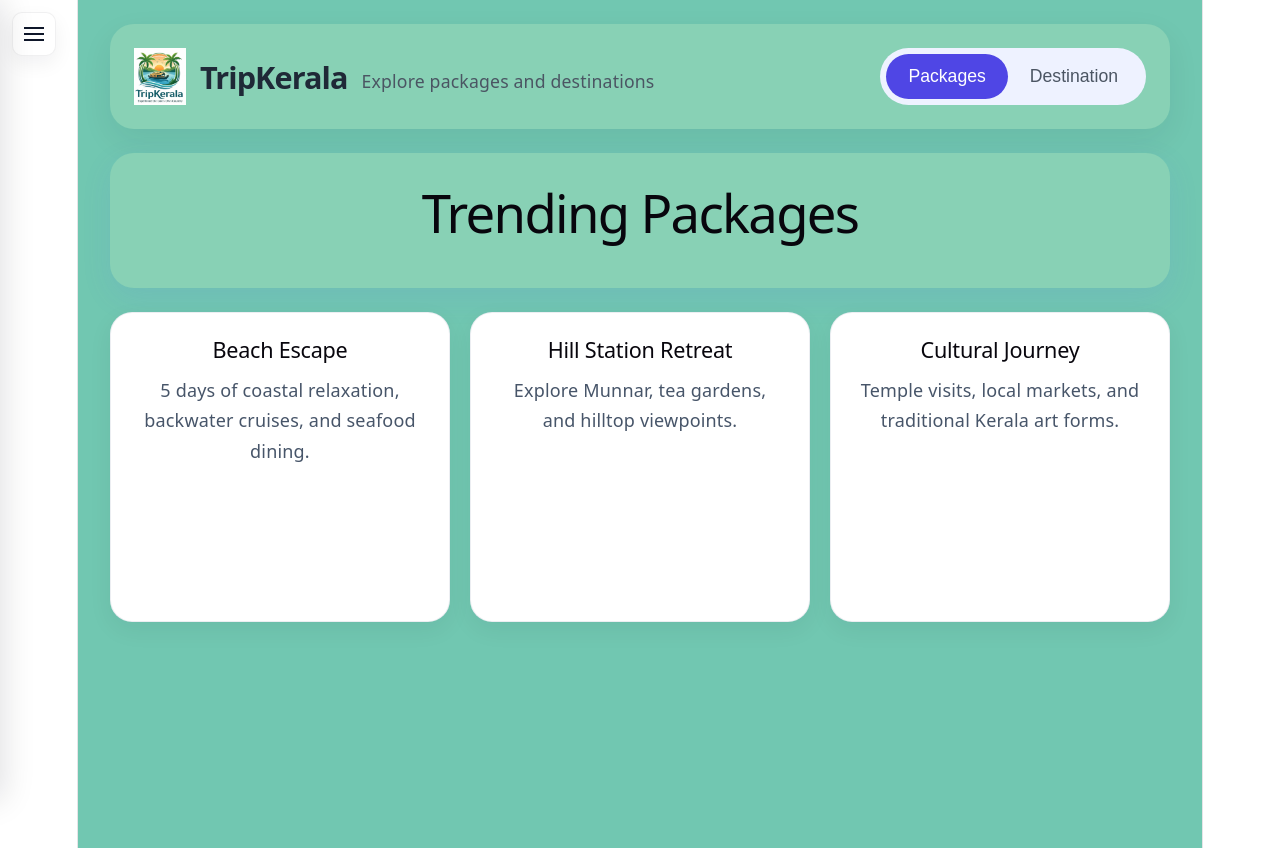
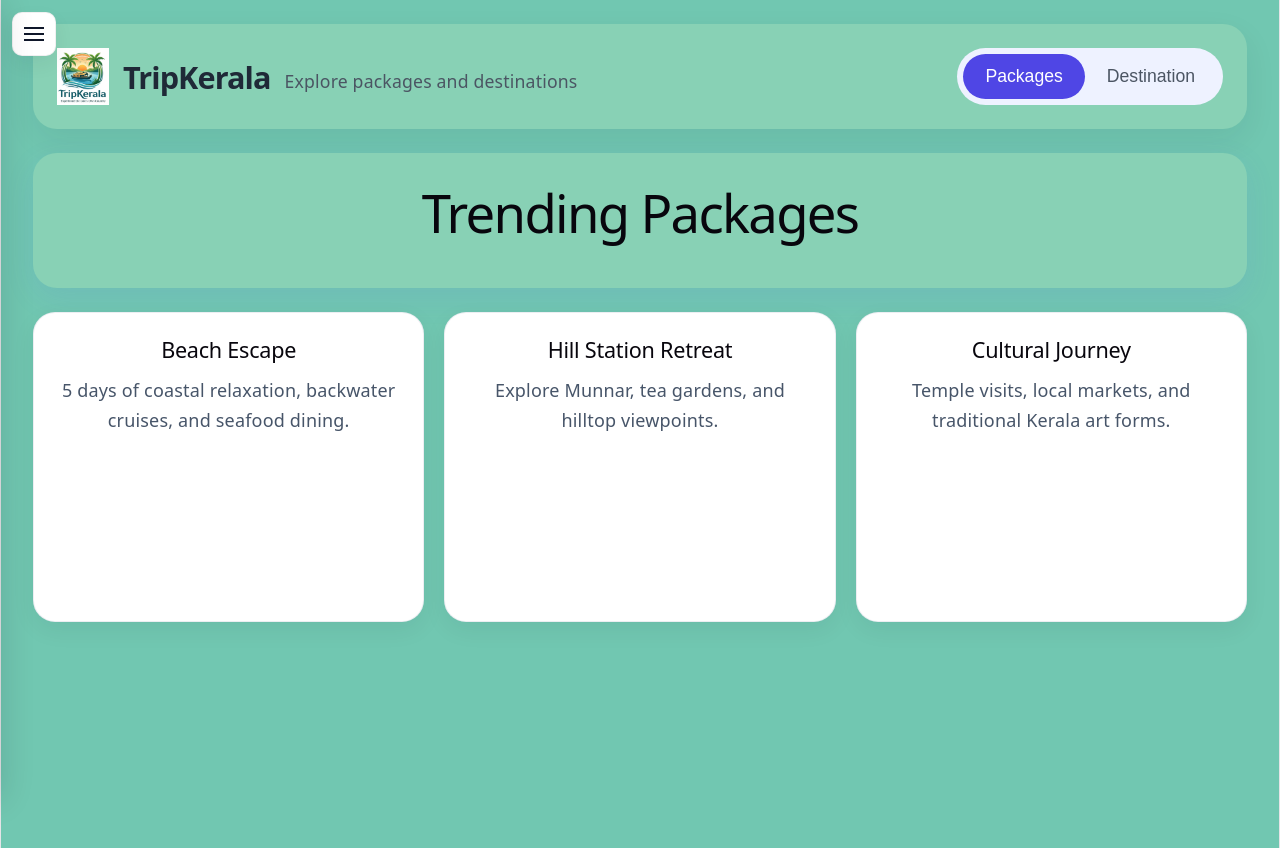
Before and after one commit to nikhilvijaymk-ust/TripKerala-, a React (Vite) app in the folder frontend/: page / in a window 1280 px wide. Built offline with nearby package versions, Linux system fonts and the light colour scheme; no server answers.

Commit message:
Fixed width issue

```diff
--- a/frontend/src/index.css
+++ b/frontend/src/index.css
@@ -51,7 +51,7 @@
 }
 
 #root {
-  width: 1126px;
+  /* width: 1126px; */
   max-width: 100%;
   margin: 0 auto;
   text-align: center;
```
